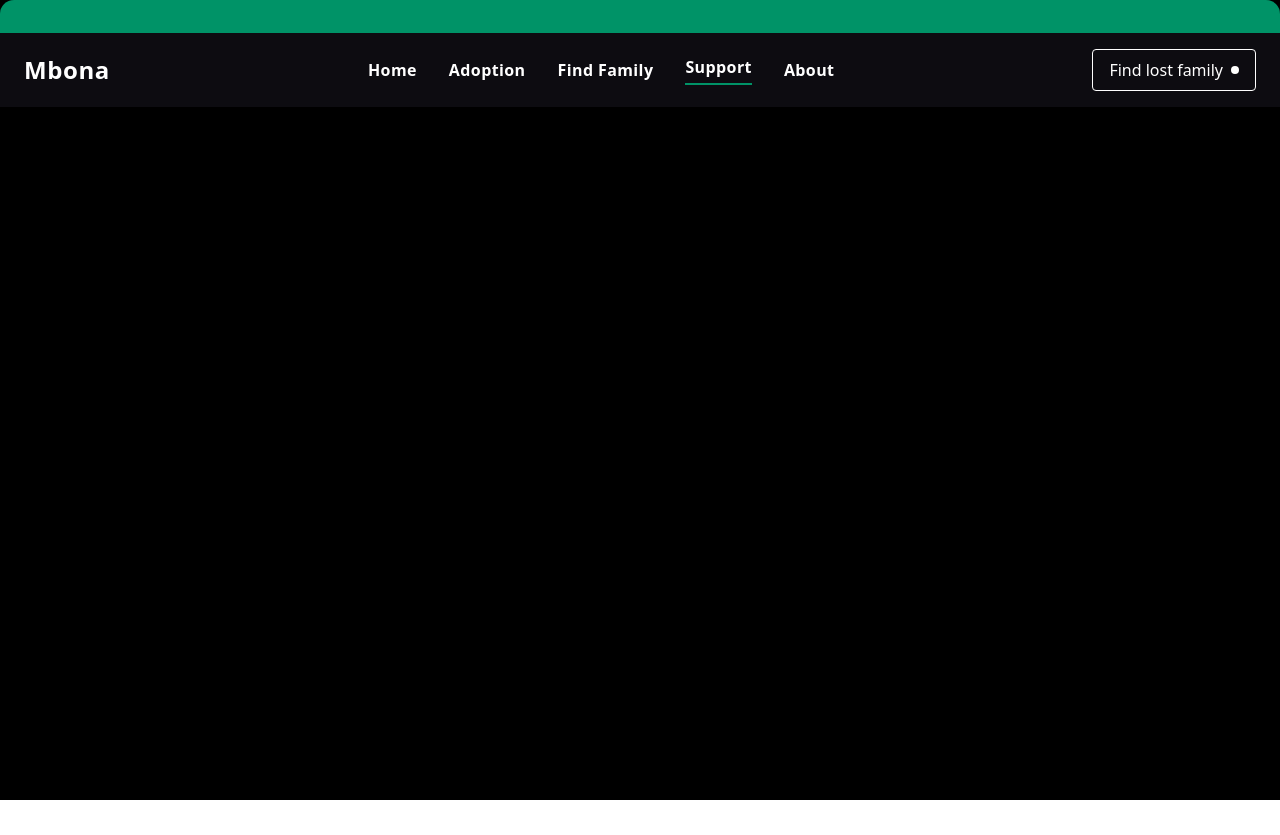
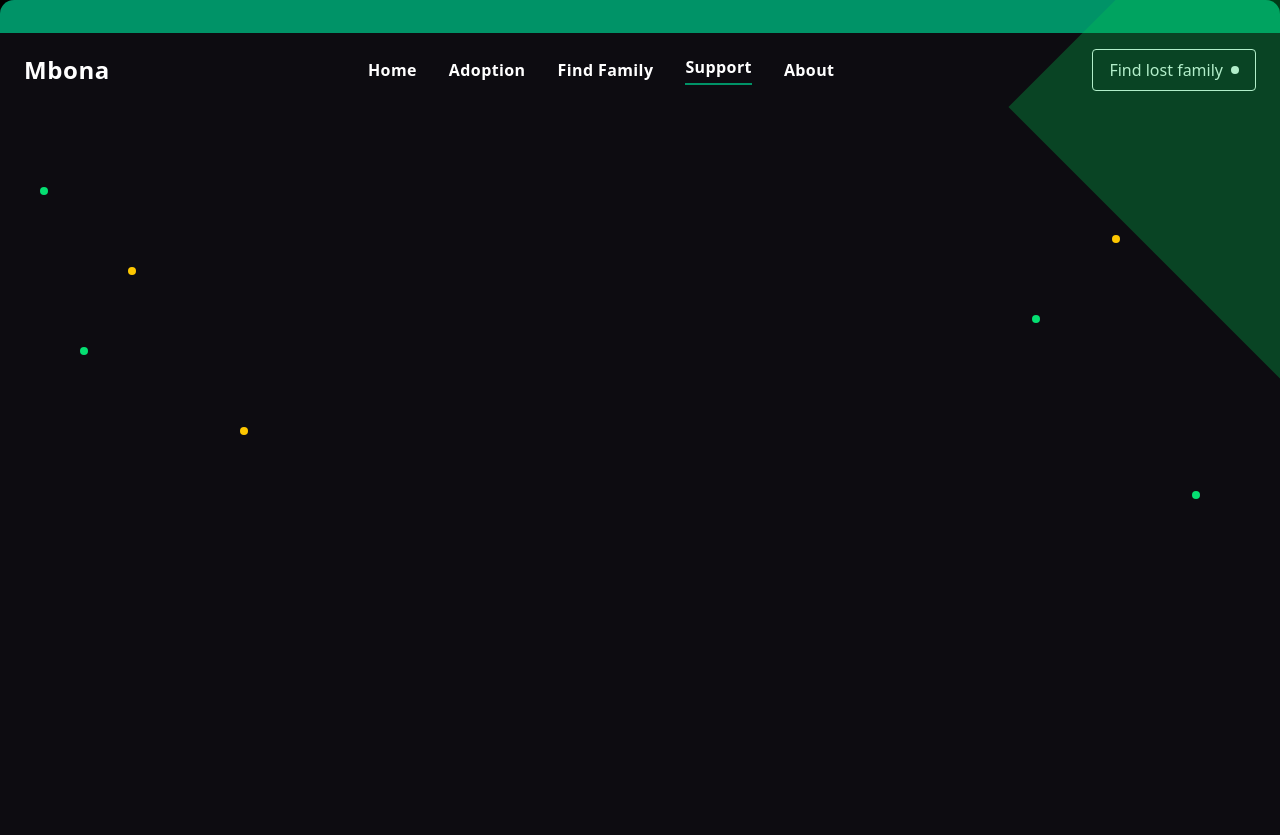
Before and after one commit to Blinktechnologies-company/Mbona, a Next.js app: page /support in a window 1280 px wide. Before the commit the page ends 800 px from the top, so only its background shows below. Built offline with nearby package versions, Linux system fonts and the light colour scheme.

Commit message:
Add hero section skeleton - Background elements and layout

```diff
--- a/app/(pages)/support/page.tsx
+++ b/app/(pages)/support/page.tsx
@@ -5,15 +5,14 @@ import { Home, ChevronDown, House } from "lucide-react";
 export default function SupportPage() {
   return (
     <div className="min-h-screen bg-black text-white dark overflow-x-hidden">
-
-      <div className="h-[33px] bg-[#009367] rounded-t-xl ">
-
-      </div>
+      <div className="h-[33px] bg-[#009367] rounded-t-xl "></div>
       <header className="w-full  background-primary">
         <div className="container mx-auto px-6 py-4">
           <div className="flex items-center justify-between">
-
-            <Link href="/" className="text-2xl font-bold text-white tracking-wide">
+            <Link
+              href="/"
+              className="text-2xl font-bold text-white tracking-wide"
+            >
               Mbona
             </Link>
 
@@ -50,7 +49,6 @@ export default function SupportPage() {
               </Link>
             </nav>
 
-
             <Link
               href="/find-family"
               className="px-4 py-2 border border-white rounded hover:bg-white/10 transition-colors flex items-center gap-2"
@@ -62,9 +60,27 @@ export default function SupportPage() {
         </div>
       </header>
 
-      <main>
+      <main className="relative min-h-[calc(100vh-80px)] background-primary">
+        <div className="absolute top-20 left-10 w-2 h-2 bg-green-400 rounded-full"></div>
+        <div className="absolute top-40 left-32 w-2 h-2 bg-yellow-400 rounded-full"></div>
+        <div className="absolute top-60 left-20 w-2 h-2 bg-green-400 rounded-full"></div>
+        <div className="absolute top-32 right-40 w-2 h-2 bg-yellow-400 rounded-full"></div>
+        <div className="absolute top-52 right-60 w-2 h-2 bg-green-400 rounded-full"></div>
+        <div className="absolute top-80 left-60 w-2 h-2 bg-yellow-400 rounded-full"></div>
+        <div className="absolute top-96 right-20 w-2 h-2 bg-green-400 rounded-full"></div>
 
+        <div className="absolute top-0 right-0 w-96 h-96 bg-green-500 rotate-45 opacity-30 -translate-y-1/2 translate-x-1/2"></div>
+
+        <div className="container mx-auto px-6 py-16 relative z-10">
+          <div className="grid grid-cols-1 lg:grid-cols-2 gap-12 items-center min-h-[600px]">
+            <div className="space-y-6"></div>
+
+            <div className="relative"></div>
+          </div>
+        </div>
       </main>
+
+      <section></section>
     </div>
   );
 }
```
